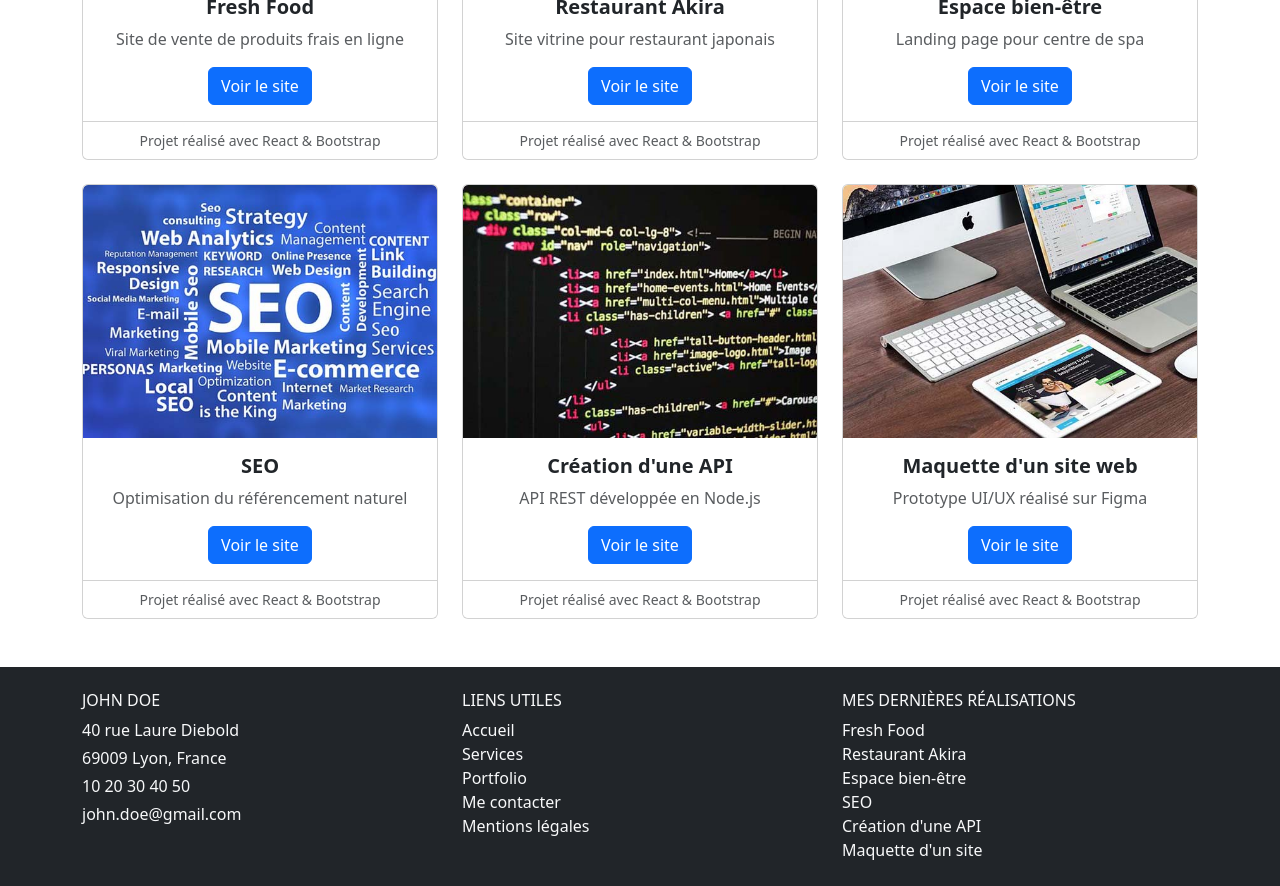
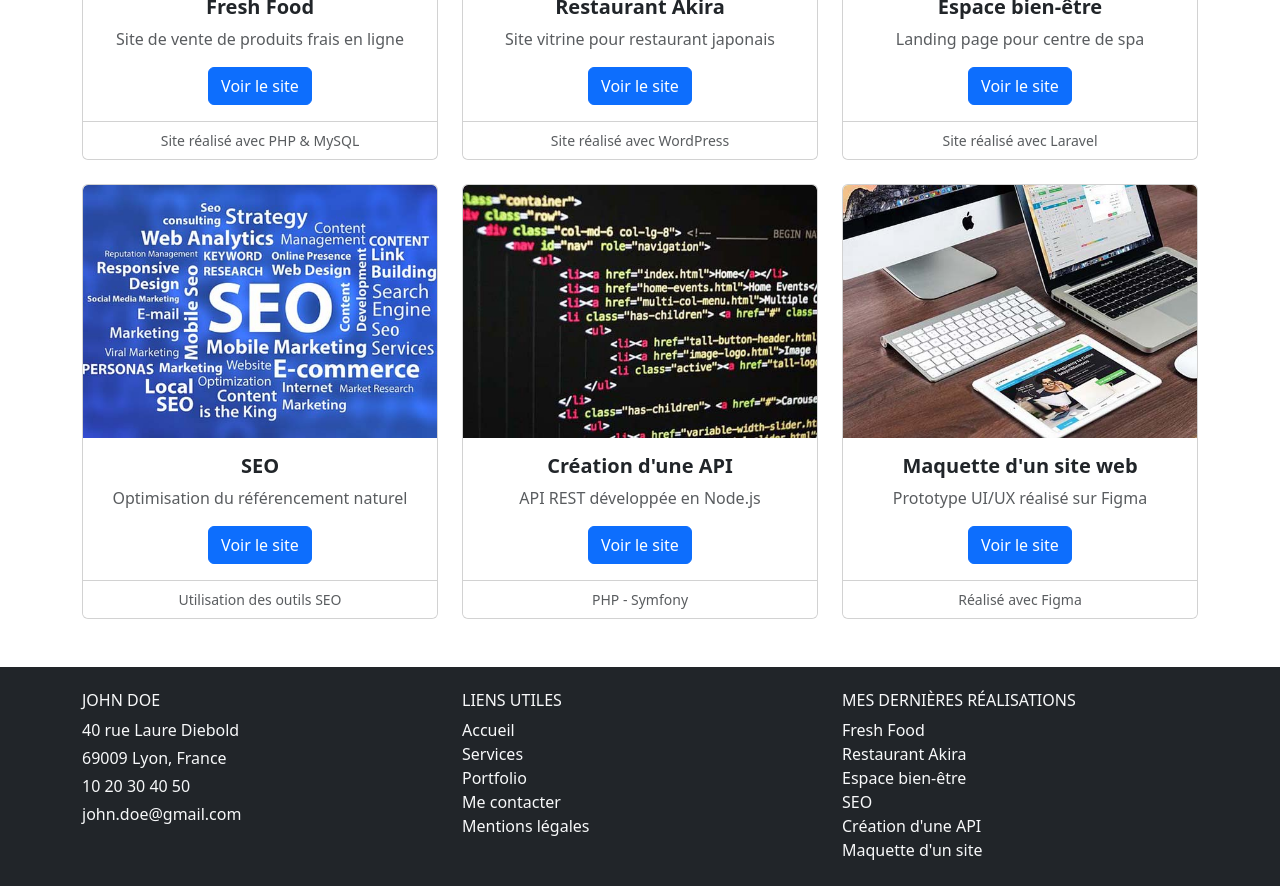
Before and after one commit to alixlauvagne971-pixel/devoir-portfolio-john-doe-react, a React (Vite) app: page /portfolio in a window 1280 px wide. Shown: the part 860-1746 px from the top of the page. Built offline with nearby package versions, Linux system fonts and the light colour scheme.

Commit message:
ajustement footer card

```diff
--- a/src/pages/Portfolio.jsx
+++ b/src/pages/Portfolio.jsx
@@ -8,45 +8,49 @@ import espaceBienEtre from "../assets/img/portfolio/espace-bien-etre.jpg";
 import seo from "../assets/img/portfolio/seo.jpg";
 import api from "../assets/img/portfolio/coder.jpg";
 import maquette from "../assets/img/portfolio/screens.jpg";
-
-
 const projects = [
   {
     id: 1,
     title: "Fresh Food",
     subtitle: "Site de vente de produits frais en ligne",
     img: freshFood,
+    footer: "Site réalisé avec PHP & MySQL"
   },
   {
     id: 2,
     title: "Restaurant Akira",
     subtitle: "Site vitrine pour restaurant japonais",
     img: restaurantAkira,
+    footer: "Site réalisé avec WordPress"
   },
   {
     id: 3,
     title: "Espace bien-être",
     subtitle: "Landing page pour centre de spa",
     img: espaceBienEtre,
+    footer: "Site réalisé avec Laravel"
   },
   {
     id: 4,
     title: "SEO",
     subtitle: "Optimisation du référencement naturel",
     img: seo,
+    footer: "Utilisation des outils SEO"
   },
   {
     id: 5,
     title: "Création d'une API",
     subtitle: "API REST développée en Node.js",
     img: api,
+    footer: "PHP - Symfony"
   },
   {
     id: 6,
     title: "Maquette d'un site web",
     subtitle: "Prototype UI/UX réalisé sur Figma",
     img: maquette,
-  },
+    footer: "Réalisé avec Figma"
+  }
 ];
 
 export default function Portfolio() {
@@ -87,7 +91,7 @@ export default function Portfolio() {
                             </div>
 
                             <div className="card-footer text-center small text-muted bg-white">
-                            Projet réalisé avec React & Bootstrap
+                            {project.footer}
                             </div>
                         </div>
                     </div>
```
